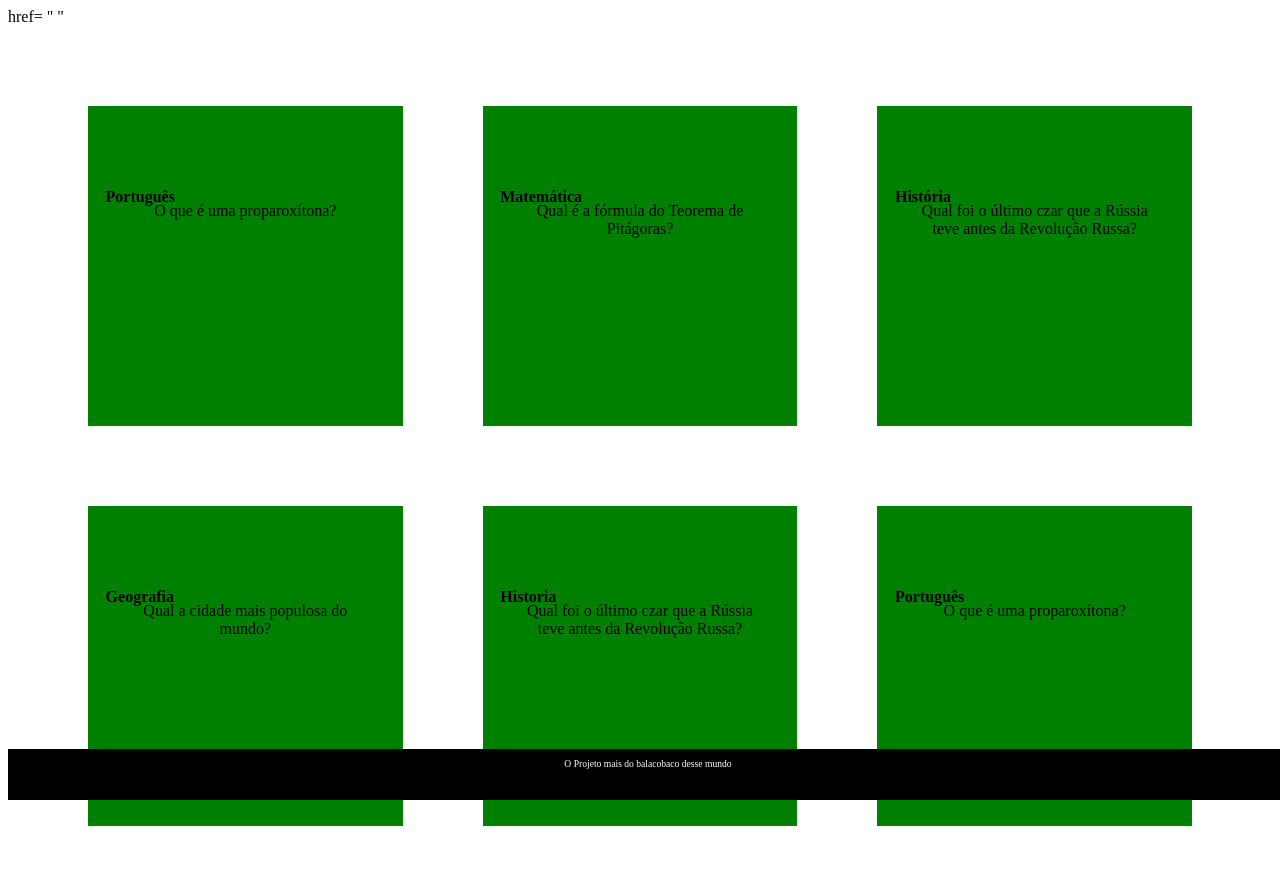
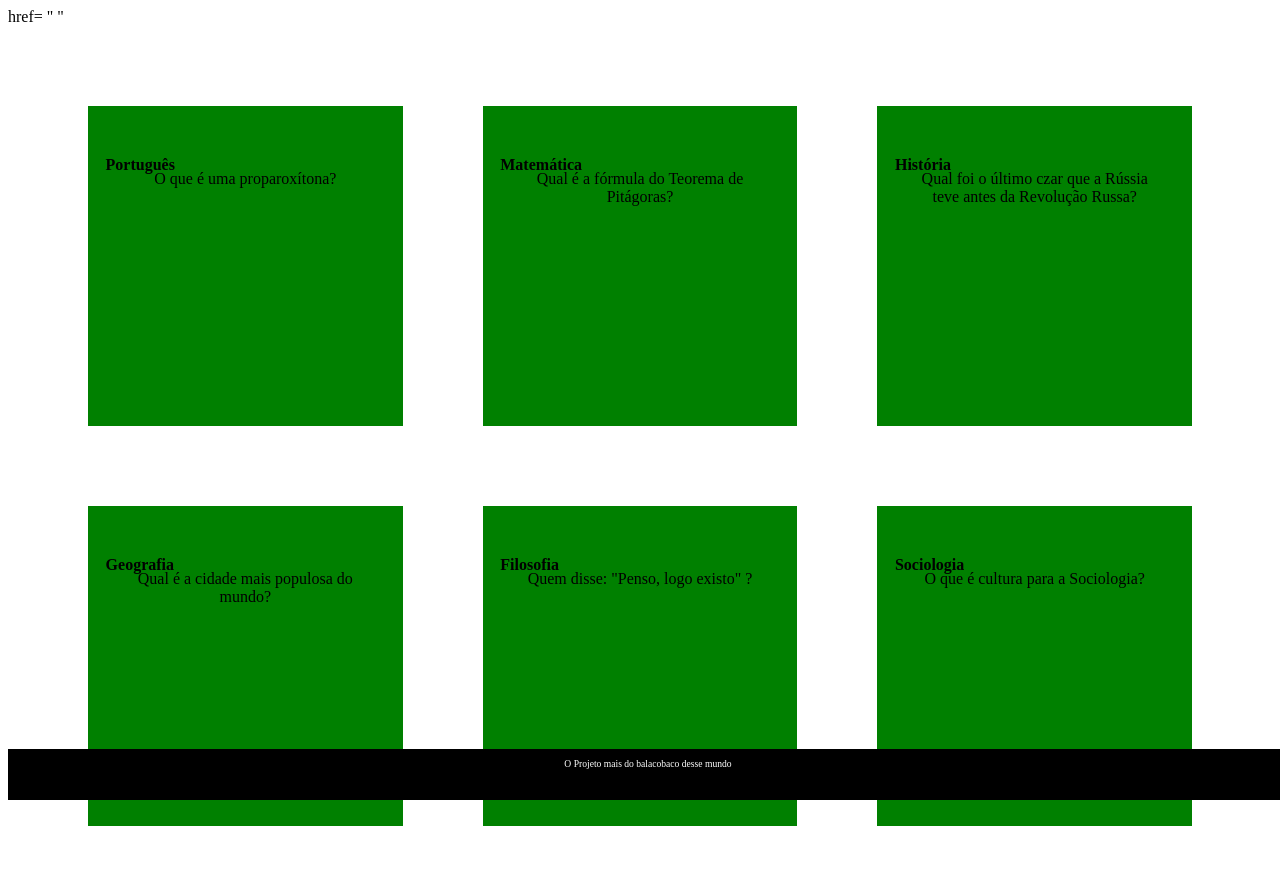
Before and after one commit to passoscaio/Atv.flashcard, a plain HTML site: page index.html in a window 1280 px wide. Shown: the top 893 px of the page. Drawn offline with Linux system fonts and the light colour scheme; a web font is replaced by a local one.

Commit message:
atualizado

```diff
--- a/app.js
+++ b/app.js
@@ -15,11 +15,6 @@ function criarCartao (categoria, pergunta, resposta) {
 </div>
 `
 let respostaEstaVisivel = false
-function viraCartao(){
-    respostaestaVisivel = !respostaEstaVisivel
-
-}
-
 function viraCartao() {
     respostaEstaVisivel = !respostaEstaVisivel
     cartao.classList.toggle('active', respostaEstaVisivel)
--- a/assets/style.css
+++ b/assets/style.css
@@ -2,11 +2,6 @@ body {
     background: url('img/bg-desktop.webp');
     font-family: Bai Jamjuree;
 }
-
-.cartao {
-        flex: 1 0 calc(100% - 1rem);
-    }
-
 .cartao.active .cartao__conteudo {
     transform: rotateY(180deg);
 }
@@ -24,13 +19,6 @@ body {
     transform: rotateY(180deg);
     backface-visibility: hidden;
 }
-
-.cartao.active .cartao__conteudo {
-    transform: rotateY(180deg);
-    backface-visibility: hidden;
-}
-
-
 
 footer {
     background-color: black;
@@ -88,7 +76,7 @@ footer p{
 .cartao__conteudo p {
     margin-top: 1rem;
     padding: 2rem;
-    margin-top: 4rem;
+    margin-top: 2rem;
     font-size: 1rem;
     backface-visibility: hidden;
 }
--- a/index.html
+++ b/index.html
@@ -26,95 +26,6 @@ href= "<link rel="preconnect" href="https://fonts.googleapis.com">
                         </div>
                 </div>
         </article> -->
-<article class="cartao">
-    <div class="cartao__conteudo">
-        <h3> Português </h3>
-        <div class="cartao__conteudo__pergunta">
-            <p>O que é uma proparoxítona?</p>
-        </div>
-        <div class="cartao__conteudo__resposta">
-            <p>Uma proparoxítona é uma palavra cuja sílaba tônica (aquela pronunciada com mais intensidade) é a antepenúltima.</p>
-        </div>
-    </div>
-</article>
-
-<article class="cartao">
-    <div class="cartao__conteudo">
-        <h3> Matemática  </h3>
-        <div class="cartao__conteudo__pergunta">
-            <p>Qual é a fórmula do Teorema de Pitágoras?</p>
-        </div>
-        <div class="cartao__conteudo__resposta">
-            <p>a²=b²+c²</p>
-        </div>
-    </div>
-</article>
-
-<article class="cartao">
-    <div class="cartao__conteudo">
-        <h3> História  </h3>
-        <div class="cartao__conteudo__pergunta">
-            <p>Qual foi o último czar que a Rússia teve  antes da Revolução Russa?</p>
-        </div>
-        <div class="cartao__conteudo__resposta">
-            <p>Czar Nicolau II</p>
-        </div>
-    </div>
-</article>
-
-<article class="cartao">
-    <div class="cartao__conteudo">
-        <h3> Geografia  </h3>
-        <div class="cartao__conteudo__pergunta">
-            <p>Qual a cidade mais populosa do mundo?</p>
-        </div>
-        <div class="cartao__conteudo__resposta">
-            <p>Tokyo</p>
-        </div>
-    </div>
-</article>
-
-<article class="cartao">
-    <div class="cartao__conteudo">
-        <h3> Historia  </h3>
-        <div class="cartao__conteudo__pergunta">
-            <p>Qual foi o último czar que a Rússia teve  antes da Revolução Russa?</p>
-        </div>
-        <div class="cartao__conteudo__resposta">
-            <p>Czar Nicolau II</p>
-        </div>
-    </div>
-</article>
-
-
-
-
-
-
-
-
-
-
-
-
-
-
-
-
-
-
-
-
-
-
-
-
-
-
-
-
-
-
  </section>
     </main>
     <footer>
```
